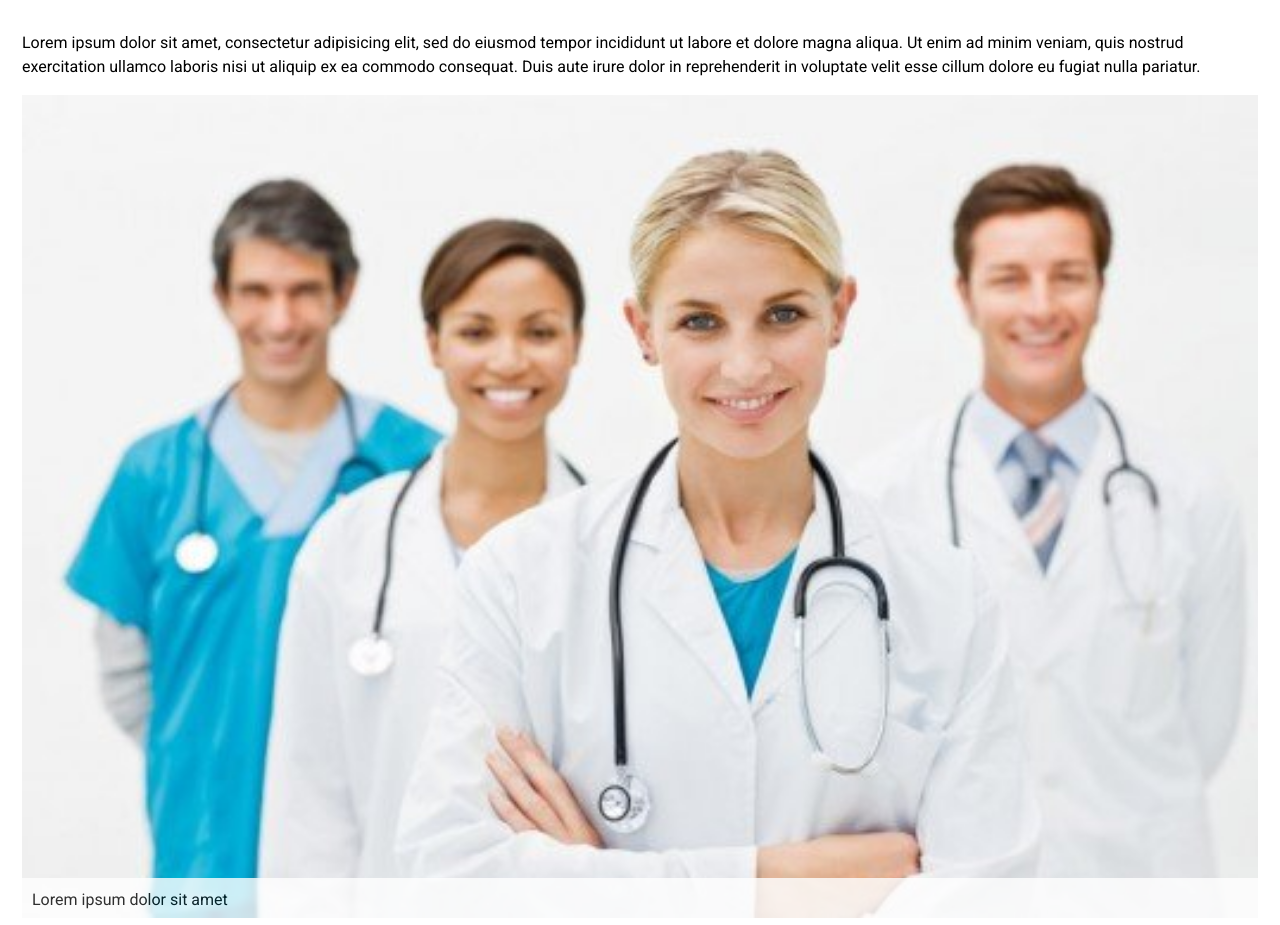
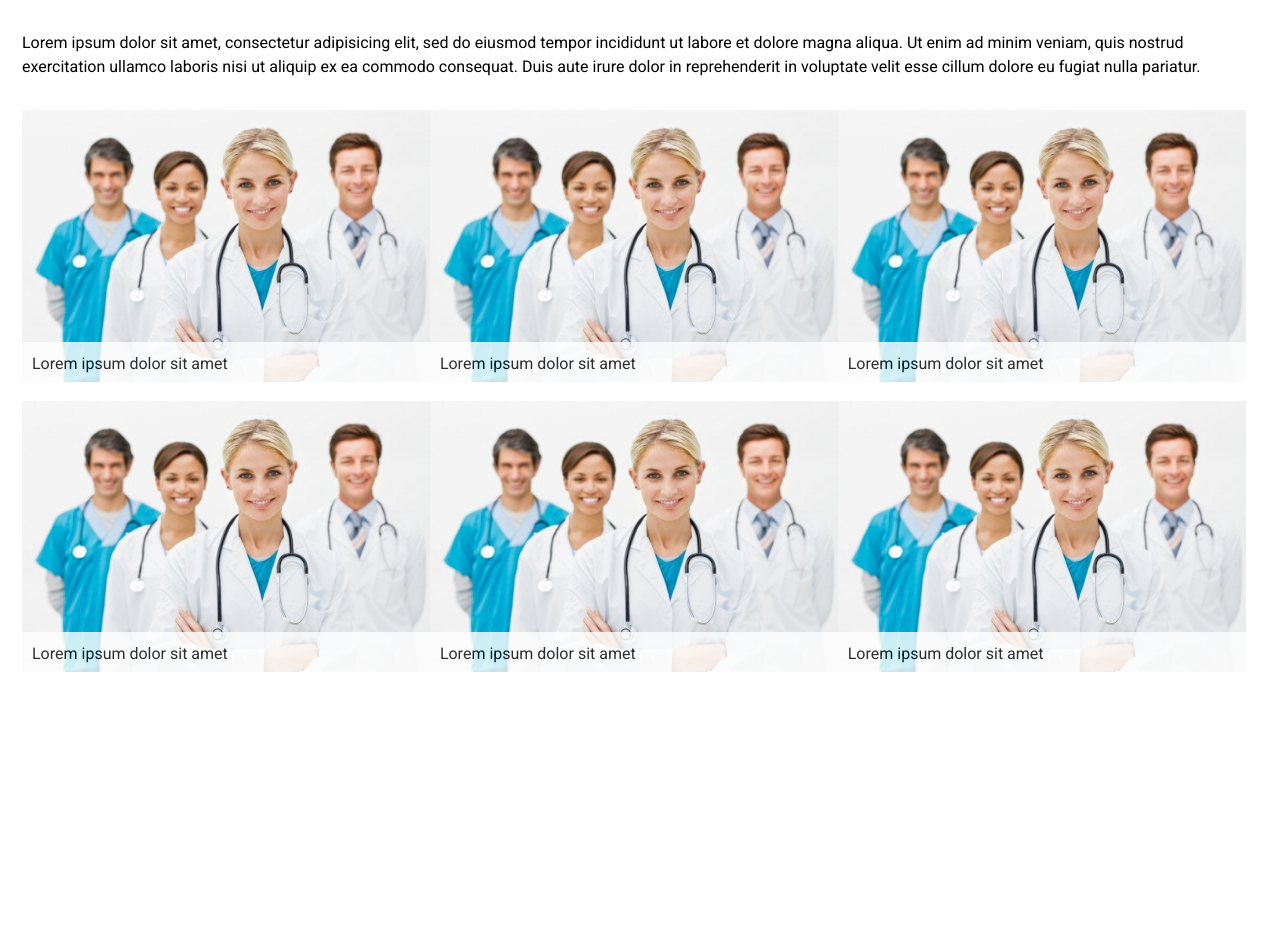
Before and after one commit to Albinjoe/Pharmasutical, a plain HTML site: page index.html in a window 1280 px wide. Shown: the part 603-1528 px from the top of the page. After the commit the page ends 1279 px from the top, so only its background shows below. Drawn offline with Linux system fonts and the light colour scheme.

Commit message:
some mooore

```diff
--- a/css/main.css
+++ b/css/main.css
@@ -62,8 +62,8 @@ header {
 	position: relative;
 }
 
-.image-and-text-container + .image-and-text-container{
-	margin-top: 10px;
+.image-and-text-container{
+	margin-top: 15px;
 }
 
 .img-in-box{
@@ -335,3 +335,23 @@ label.error .errormessage,
 label.exists .existsmessage {
 	max-height: 22px;
 }
+
+/*=====================================640PX=====================================*/
+@media (min-width: 640px) {
+			.image-and-text-container{
+					width:50%;
+					float: left;
+			}
+
+			.image-and-text-container:nth-child(2n+1){
+
+			}
+}
+
+/*=====================================960PX=====================================*/
+@media (min-width: 960px) {
+			.image-and-text-container{
+					width:33%;
+					float: left;
+			}
+}
--- a/index.html
+++ b/index.html
@@ -25,6 +25,7 @@
 					consequat. Duis aute irure dolor in reprehenderit in voluptate velit esse
 					cillum dolore eu fugiat nulla pariatur.
 				</p>
+				<div class="img-grid">
 							<div class="image-and-text-container">
 									<img class="img-in-box" src="img/läkare.jpg"/>
 									<p class="img-text">Lorem ipsum dolor sit amet</p>
@@ -48,6 +49,7 @@
 							<div class="image-and-text-container">
 									<img class="img-in-box" src="img/läkare.jpg"/>
 									<p class="img-text">Lorem ipsum dolor sit amet</p>
+							</div>
 				</div>
 			</main>
 		</div>
```
Lines whose indentation alone changed are shown as unchanged.
